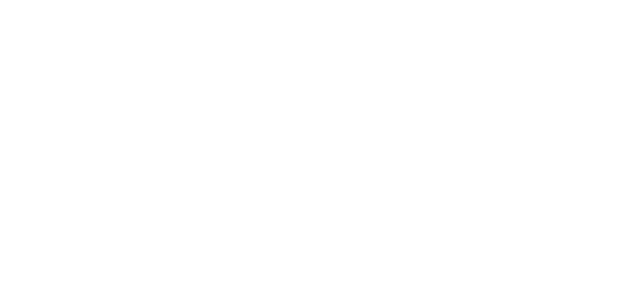
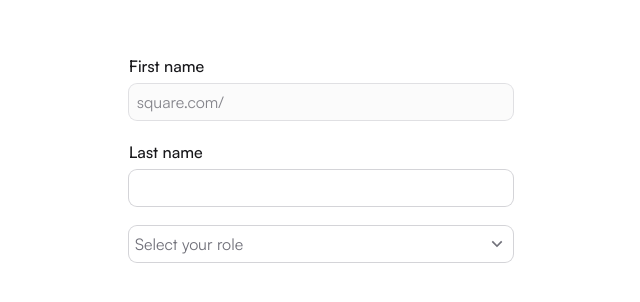
Before and after one commit to devbylanre/technical-sqaure, a React (Create React App) app: page /signup in a window 1280 px wide. Shown: the part 242-544 px from the top of the page, without its empty margins (319-959 px from the left). Built offline with nearby package versions, Linux system fonts and the light colour scheme.

Commit message:
added input and select form field component

```diff
--- /dev/null
+++ b/src/components/forms/FieldControl.tsx
@@ -0,0 +1,26 @@
+import Input, { InputProps } from './Input';
+
+interface FieldInputProps extends InputProps {
+  name: string;
+  control: string;
+}
+
+// export default Field;
+const FieldControl = (props: FieldInputProps) => {
+  const { control, name, ...rest } = props;
+
+  switch (control) {
+    case 'input':
+      return (
+        <Input
+          name={name}
+          {...rest}
+        />
+      );
+
+    default:
+      return null;
+  }
+};
+
+export default FieldControl;
--- /dev/null
+++ b/src/components/forms/Input.tsx
@@ -0,0 +1,64 @@
+import { Field, useField } from 'formik';
+import Paragraph from '../ui/typo/Paragraph';
+import { twMerge } from 'tailwind-merge';
+
+export interface InputProps extends Partial<HTMLInputElement> {
+  name: string;
+  label?: string;
+  children?: any;
+  disabled?: boolean;
+}
+
+const Input = (props: InputProps) => {
+  const { name, label, disabled, children, ...rest } = props;
+  const [field, meta, helper] = useField(name);
+
+  return (
+    <div className='flex flex-col gap-y-1.5'>
+      {/* field label */}
+      {label ? (
+        <label
+          htmlFor={name}
+          className='font-medium text-zinc-900'
+        >
+          {label}
+        </label>
+      ) : null}
+      {/* field */}
+      <div
+        className={twMerge(
+          'inline-flex ring-1 ring-zinc-300 items-center outline-none rounded-lg bg-white transition-all duration-300 ease-in-out',
+          disabled && 'bg-zinc-50 opacity-70 cursor-not-allowed',
+          meta.touched && !meta.error
+            ? 'ring-zinc-900'
+            : meta.touched && meta.error && 'ring-red-600'
+        )}
+      >
+        {/* child */}
+        {children ? children : null}
+        {/* the field */}
+        <Field
+          name={name}
+          className={twMerge(
+            'flex-1 py-1.5 px-2 bg-transparent outline-none',
+            disabled && 'cursor-not-allowed'
+          )}
+          {...rest}
+          onFocus={() => helper.setTouched(true)}
+          onBlur={() => helper.setTouched(false)}
+          autoComplete={field.name}
+          disabled={disabled}
+        />
+      </div>
+
+      {/* field error */}
+      {meta.touched && meta.error ? (
+        <Paragraph className='text-red-600 first-letter:uppercase'>
+          {meta.error}
+        </Paragraph>
+      ) : null}
+    </div>
+  );
+};
+
+export default Input;
--- /dev/null
+++ b/src/components/forms/Select.tsx
@@ -0,0 +1,86 @@
+import { useField } from 'formik';
+import Paragraph from '../ui/typo/Paragraph';
+import { RiArrowDownSLine } from 'react-icons/ri';
+import { twMerge } from 'tailwind-merge';
+import { motion } from 'framer-motion';
+
+export interface Options {
+  title: string;
+  value: string;
+}
+
+export interface SelectProps {
+  name: string;
+  label?: string;
+  options: Options[];
+  placeholder?: string;
+}
+
+const Select = (props: SelectProps) => {
+  const { name, label, options, placeholder } = props;
+  const [field, meta, helper] = useField(name);
+
+  const setValue = (value: string | number) => {
+    helper.setTouched(false);
+    helper.setValue(value);
+  };
+
+  return (
+    <div className='relative flex flex-col gap-y-1'>
+      {/* label block */}
+      {label ? (
+        <label
+          className='font-medium text-zinc-900'
+          htmlFor={name}
+        >
+          {label}
+        </label>
+      ) : null}
+      {/* field block */}
+      <div
+        className={twMerge(
+          'p-1.5 rounded-lg bg-white ring-1 ring-zinc-300 inline-flex items-center justify-between transition-all duration-300 ease-in-out cursor-pointer',
+          meta.touched && !meta.error
+            ? 'ring-zinc-900'
+            : meta.touched && 'ring-red-600'
+        )}
+        onClick={() => helper.setTouched(!meta.touched)}
+      >
+        <Paragraph
+          className={twMerge(
+            'text-zinc-500 first-letter:uppercase',
+            field.value && 'text-zinc-900',
+            meta.touched && meta.error && 'text-red-600'
+          )}
+        >
+          {field.value
+            ? field.value
+            : meta.touched && meta.error
+            ? meta.error
+            : placeholder}
+        </Paragraph>
+        {/* animated icon */}
+        <motion.span animate={meta.touched ? { rotate: -180 } : { rotate: 0 }}>
+          <RiArrowDownSLine className='w-5 h-5 fill-zinc-500' />
+        </motion.span>
+      </div>
+
+      {/* options */}
+      {meta.touched ? (
+        <div className='absolute left-0 w-full p-1.5 bg-white rounded-lg ring-1 ring-zinc-300 top-12 flex flex-col gap-y-1'>
+          {options.map((option) => (
+            <Paragraph
+              key={option.title}
+              clickEvent={() => setValue(option.value)}
+              className='px-1.5 py-1 hover:bg-zinc-100 rounded cursor-pointer first-letter:uppercase'
+            >
+              {option.title}
+            </Paragraph>
+          ))}
+        </div>
+      ) : null}
+    </div>
+  );
+};
+
+export default Select;
--- /dev/null
+++ b/src/components/forms/Textarea.tsx
@@ -0,0 +1,5 @@
+const Textarea = () => {
+  return;
+};
+
+export default Textarea;
--- a/src/components/ui/typo/Paragraph.tsx
+++ b/src/components/ui/typo/Paragraph.tsx
@@ -4,12 +4,18 @@
 interface ParagraphProps {
   className?: string;
   children: React.ReactNode;
+  clickEvent?: (e: any) => any;
 }
 
 const Paragraph = (props: ParagraphProps) => {
-  const { className, children } = props;
+  const { className, children, clickEvent } = props;
   return (
-    <p className={twMerge('text-base text-zinc-900', className)}>{children}</p>
+    <p
+      className={twMerge('text-base text-zinc-900', className)}
+      onClick={clickEvent}
+    >
+      {children}
+    </p>
   );
 };
 
--- /dev/null
+++ b/src/features/registration/Container.tsx
@@ -0,0 +1,33 @@
+import { Formik, Form } from 'formik';
+import * as Yup from 'yup';
+import Start from './components/Start';
+
+const Container = () => {
+  // form initial values
+  const initialValues = {
+    firstName: '',
+    lastName: '',
+    role: '',
+  };
+
+  //   form validation schema
+  const validationSchema = Yup.object().shape({
+    firstName: Yup.string().required('This field is required'),
+    lastName: Yup.string().required('This field is required'),
+    role: Yup.string().required('This field is required'),
+  });
+
+  return (
+    <Formik
+      initialValues={initialValues}
+      validationSchema={validationSchema}
+      onSubmit={() => {}}
+    >
+      <Form>
+        <Start />
+      </Form>
+    </Formik>
+  );
+};
+
+export default Container;
--- /dev/null
+++ b/src/features/registration/components/Start.tsx
@@ -0,0 +1,38 @@
+import FieldControl from '../../../components/forms/FieldControl';
+import Select from '../../../components/forms/Select';
+import Paragraph from '../../../components/ui/typo/Paragraph';
+
+const roleOptions = [
+  { title: 'manager', value: 'manager' },
+  { title: 'HR manager', value: 'HR manager' },
+  { title: 'Co-founder', value: 'Co-founder' },
+];
+
+const Start = () => {
+  return (
+    <div className='flex flex-col justify-center min-h-screen gap-y-5 w-96'>
+      <FieldControl
+        control='input'
+        name='firstName'
+        label='First name'
+        children={
+          <Paragraph className='pl-2 text-zinc-600'>square.com/</Paragraph>
+        }
+        disabled
+      />
+      <FieldControl
+        control='input'
+        type='number'
+        name='lastName'
+        label='Last name'
+      />
+      <Select
+        name='role'
+        placeholder='Select your role'
+        options={roleOptions}
+      />
+    </div>
+  );
+};
+
+export default Start;
--- a/src/pages/SignUp.tsx
+++ b/src/pages/SignUp.tsx
@@ -1,5 +1,12 @@
+import Heading from '../components/ui/typo/Heading';
+import Container from '../features/registration/Container';
+
 const SignUp = () => {
-  return <div></div>;
+  return (
+    <div className='flex flex-col items-center'>
+      <Container />
+    </div>
+  );
 };
 
 export default SignUp;
```
